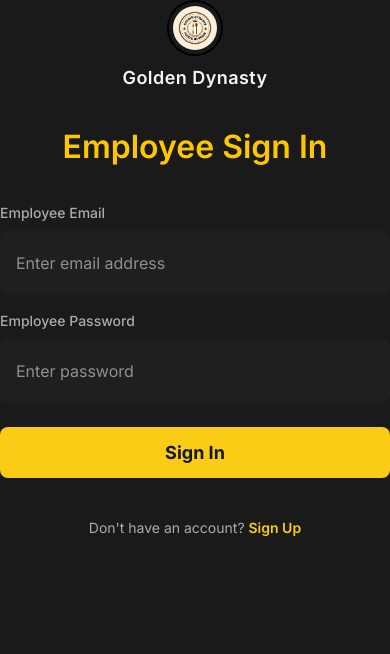
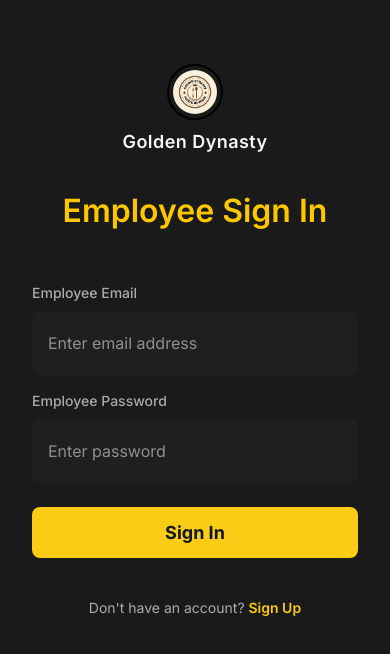
Before and after one commit to ClaraKhin/K_Restaurant, a React (Vite) app in the folder Restaurant_Client/: page /auth in a window 390 px wide. Shown: the top 654 px of the page. Built offline with nearby package versions, Linux system fonts and the light colour scheme; no server answers.

Commit message:
fix: refactored Auth UI

```diff
--- a/Restaurant_Client/src/components/auth/Login.jsx
+++ b/Restaurant_Client/src/components/auth/Login.jsx
@@ -36,15 +36,16 @@
       const { response } = error;
       console.log(response || error);
       enqueueSnackbar(
-        response?.data?.message || "Login failed. Check backend URL, CORS, and credentials.",
+        response?.data?.message ||
+          "Login failed. Check backend URL, CORS, and credentials.",
         { variant: "error" }
       );
     },
   });
 
   return (
-    <div>
-      <form onSubmit={handleSubmit}>
+    <div className="flex w-full flex-col items-center justify-center">
+      <form onSubmit={handleSubmit} className="w-full">
         <div>
           <label
             className="block text-[#ababab]"
@@ -65,6 +66,7 @@
               paddingBottom: "1.25rem",
               paddingLeft: "1rem",
               paddingRight: "1rem",
+              width: "100%",
             }}
           >
             <input
@@ -74,7 +76,7 @@
               onChange={handleChange}
               placeholder="Enter email address"
               className="focus:outline-none"
-              style={{ flex: 1, color: "#ffffff" }}
+              style={{ flex: 1, color: "#ffffff", width: "100%" }}
               required
             />
           </div>
--- a/Restaurant_Client/src/components/auth/Register.jsx
+++ b/Restaurant_Client/src/components/auth/Register.jsx
@@ -52,8 +52,8 @@
   };
 
   return (
-    <div>
-      <form onSubmit={handleSubmit}>
+    <div className="w-full">
+      <form onSubmit={handleSubmit} className="w-full">
         <div>
           <label
             className="block text-[#ababab]"
--- a/Restaurant_Client/src/components/shared/BottomNav.jsx
+++ b/Restaurant_Client/src/components/shared/BottomNav.jsx
@@ -128,7 +128,7 @@
         <AlertFilled className="text-2xl inline" />
       </button>
 
-      <Modal title="Alert" isOpen={isModalOpen} onClose={closeModal}>
+      <Modal title="Make Order" isOpen={isModalOpen} onClose={closeModal}>
         <div>
           <label
             className="block text-[#ababab]"
--- a/Restaurant_Client/src/pages/Auth.jsx
+++ b/Restaurant_Client/src/pages/Auth.jsx
@@ -9,7 +9,7 @@
   const [isRegister, setIsRegister] = useState(false);
 
   return (
-    <div className="flex min-h-screen w-full flex-col lg:flex-row">
+    <div className="flex w-full min-h-screen">
       {/* left Section */}
       <div
         className="hidden items-center justify-center bg-cover lg:flex lg:w-1/2"
@@ -58,9 +58,16 @@
 
       {/* Right Section */}
       <div
-        className="min-h-screen w-full px-4 py-8 sm:px-8 lg:w-1/2"
-        style={{ backgroundColor: "#1a1a1a" }}
+        className="min-h-screen w-full sm:px-8 lg:flex lg:w-1/2 lg:items-center lg:justify-center"
+        style={{
+          backgroundColor: "#1a1a1a",
+          paddingTop: "4rem",
+          paddingBottom: "4rem",
+          paddingLeft: "2rem",
+          paddingRight: "2rem",
+        }}
       >
+        <div className="mx-auto w-full max-w-lg">
           <div className="flex flex-col items-center gap-2">
             <img
               src={logo}
@@ -93,8 +100,12 @@
             {isRegister ? "Employee Registeration" : "Employee Sign In"}
           </h2>
 
-        <div className="mx-auto w-full max-w-lg">
-          {isRegister ? <Register setIsRegister={setIsRegister} /> : <Login />}
+          <div className="w-full">
+            {isRegister ? (
+              <Register setIsRegister={setIsRegister} />
+            ) : (
+              <Login />
+            )}
           </div>
 
           <div className="flex justify-center" style={{ marginTop: "2.5rem" }}>
@@ -123,6 +134,7 @@
           </div>
         </div>
       </div>
+    </div>
   );
 };
 
```
Lines whose indentation alone changed are shown as unchanged.
